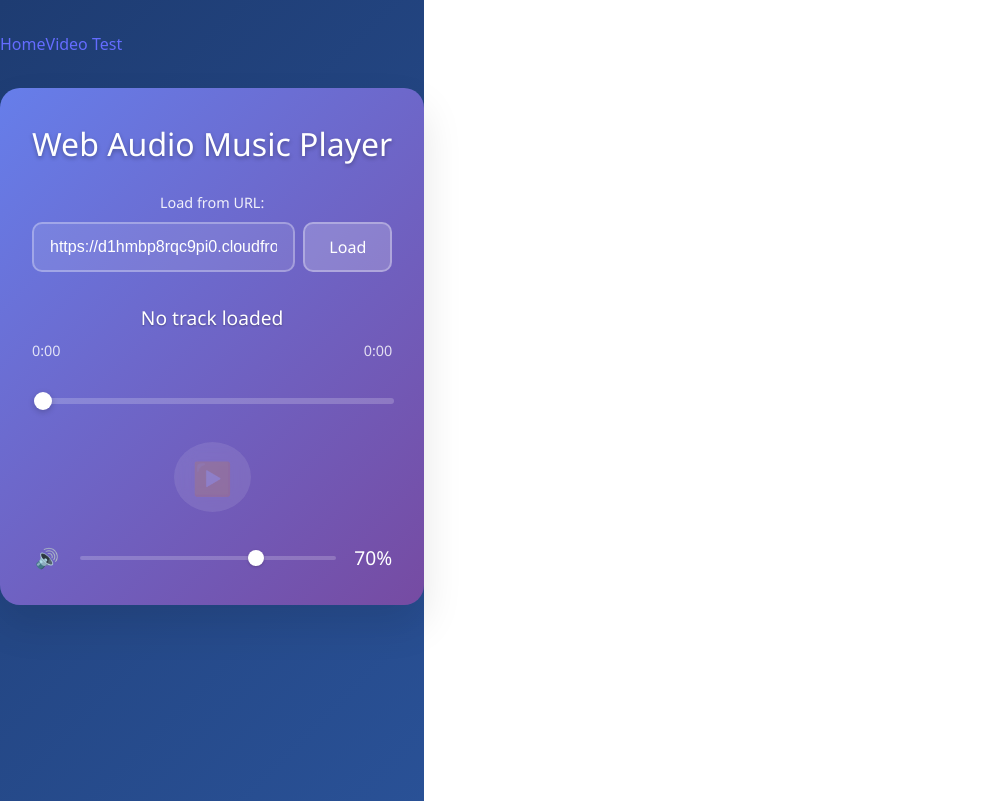
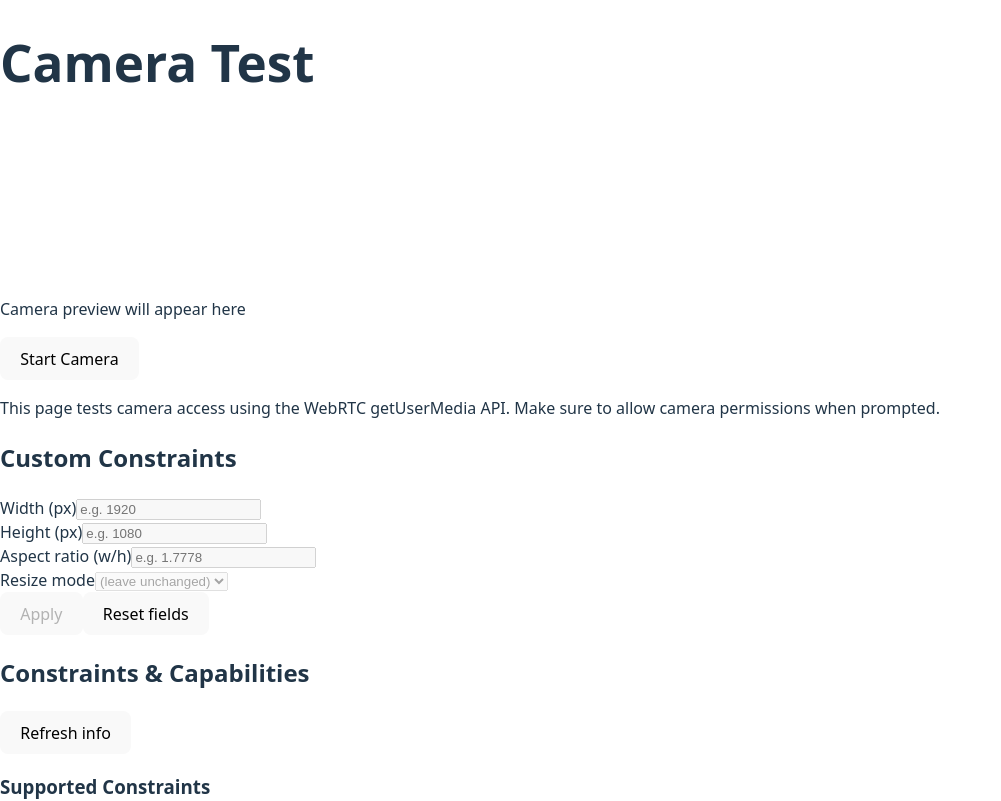
Before and after one commit to jmayalag/vitereact, a React (Vite) app: page / in a window 1280 px wide. Shown: the top 801 px of the page, without its empty margins (0-1001 px from the left). Built offline with nearby package versions, Linux system fonts and the light colour scheme.

Commit message:
WIP: Test

```diff
--- a/src/App.tsx
+++ b/src/App.tsx
@@ -1,7 +1,7 @@
-import { BrowserRouter as Router, Routes, Route, Link } from 'react-router-dom'
-import { MusicPlayer } from './components/MusicPlayer'
-import { VideoTest } from './components/VideoTest'
-import './App.css'
+import { BrowserRouter as Router, Routes, Route, Link } from "react-router-dom";
+import { MusicPlayer } from "./components/MusicPlayer";
+import { VideoTest } from "./components/VideoTest";
+import "./App.css";
 
 function Home() {
   return (
@@ -9,13 +9,13 @@ function Home() {
       <nav className="p-4 bg-gray-100 mb-8">
         <div className="max-w-4xl mx-auto flex gap-4 justify-center">
           <Link
-            to="/"
+            to="/music"
             className="text-blue-500 hover:text-blue-600 underline font-medium"
           >
             Home
           </Link>
           <Link
-            to="/video"
+            to="/"
             className="text-blue-500 hover:text-blue-600 underline font-medium"
           >
             Video Test
@@ -24,18 +24,18 @@ function Home() {
       </nav>
       <MusicPlayer />
     </div>
-  )
+  );
 }
 
 function App() {
   return (
     <Router>
       <Routes>
-        <Route path="/" element={<Home />} />
-        <Route path="/video" element={<VideoTest />} />
+        <Route path="/" element={<VideoTest />} />
+        <Route path="/music" element={<Home />} />
       </Routes>
     </Router>
-  )
+  );
 }
 
-export default App
+export default App;
--- a/src/components/VideoTest.tsx
+++ b/src/components/VideoTest.tsx
@@ -1,4 +1,6 @@
 import { useCallback, useEffect, useRef, useState } from 'react'
+
+type ResizeMode = 'none' | 'crop-and-scale'
 
 export function VideoTest() {
   const videoRef = useRef<HTMLVideoElement>(null)
@@ -11,6 +13,7 @@ export function VideoTest() {
   const [trackCapabilities, setTrackCapabilities] = useState<MediaTrackCapabilities | null>(null)
   const [trackConstraints, setTrackConstraints] = useState<MediaTrackConstraints | null>(null)
   const [trackSettings, setTrackSettings] = useState<MediaTrackSettings | null>(null)
+  const [constraintForm, setConstraintForm] = useState<{ width: string; height: string; aspectRatio: string; resizeMode: string }>({ width: '', height: '', aspectRatio: '', resizeMode: '' })
 
   const startCamera = async (cameraId?: string) => {
     try {
@@ -135,6 +138,43 @@ export function VideoTest() {
     }
   }
 
+  const applyCustomConstraints = useCallback(async () => {
+    try {
+      const videoTrack = stream?.getVideoTracks()[0]
+      if (!videoTrack) return
+
+      const constraints: MediaTrackConstraints & { resizeMode?: ResizeMode } = {}
+      if (constraintForm.width.trim() !== '') {
+        const value = Number(constraintForm.width)
+        if (!Number.isNaN(value) && value > 0) constraints.width = { ideal: value }
+      }
+      if (constraintForm.height.trim() !== '') {
+        const value = Number(constraintForm.height)
+        if (!Number.isNaN(value) && value > 0) constraints.height = { ideal: value }
+      }
+      if (constraintForm.aspectRatio.trim() !== '') {
+        const value = Number(constraintForm.aspectRatio)
+        if (!Number.isNaN(value) && value > 0) constraints.aspectRatio = { ideal: value }
+      }
+      if (constraintForm.resizeMode.trim() !== '') {
+        constraints.resizeMode = constraintForm.resizeMode as ResizeMode
+      }
+
+      if (Object.keys(constraints).length === 0) return
+
+      await videoTrack.applyConstraints(constraints)
+      refreshTrackInfo()
+    } catch (err) {
+      const message = err instanceof Error ? err.message : 'Failed to apply constraints'
+      setError(message)
+      console.error('applyConstraints error:', err)
+    }
+  }, [constraintForm, stream, refreshTrackInfo])
+
+  const resetConstraintForm = () => {
+    setConstraintForm({ width: '', height: '', aspectRatio: '', resizeMode: '' })
+  }
+
   useEffect(() => {
     return () => {
       if (stream) {
@@ -242,6 +282,84 @@ export function VideoTest() {
             </div>
 
             <div className="w-full mt-6">
+              <h2 className="text-lg font-semibold text-gray-800 mb-3">Custom Constraints</h2>
+              <div className="grid grid-cols-1 md:grid-cols-2 gap-4">
+                <div>
+                  <label className="block text-sm font-medium text-gray-700 mb-1">Width (px)</label>
+                  <input
+                    type="number"
+                    inputMode="numeric"
+                    placeholder={trackCapabilities?.width ? `${trackCapabilities.width.min} - ${trackCapabilities.width.max}` : 'e.g. 1920'}
+                    value={constraintForm.width}
+                    onChange={(e) => setConstraintForm(f => ({ ...f, width: e.target.value }))}
+                    disabled={!isStreaming}
+                    className="w-full px-3 py-2 border border-gray-300 rounded-lg focus:outline-none focus:ring-2 focus:ring-blue-500 focus:border-blue-500 disabled:opacity-50"
+                  />
+                </div>
+                <div>
+                  <label className="block text-sm font-medium text-gray-700 mb-1">Height (px)</label>
+                  <input
+                    type="number"
+                    inputMode="numeric"
+                    placeholder={trackCapabilities?.height ? `${trackCapabilities.height.min} - ${trackCapabilities.height.max}` : 'e.g. 1080'}
+                    value={constraintForm.height}
+                    onChange={(e) => setConstraintForm(f => ({ ...f, height: e.target.value }))}
+                    disabled={!isStreaming}
+                    className="w-full px-3 py-2 border border-gray-300 rounded-lg focus:outline-none focus:ring-2 focus:ring-blue-500 focus:border-blue-500 disabled:opacity-50"
+                  />
+                </div>
+                <div>
+                  <label className="block text-sm font-medium text-gray-700 mb-1">Aspect ratio (w/h)</label>
+                  <input
+                    type="number"
+                    step="any"
+                    inputMode="decimal"
+                    placeholder={trackCapabilities?.aspectRatio ? `${trackCapabilities.aspectRatio.min} - ${trackCapabilities.aspectRatio.max}` : 'e.g. 1.7778'}
+                    value={constraintForm.aspectRatio}
+                    onChange={(e) => setConstraintForm(f => ({ ...f, aspectRatio: e.target.value }))}
+                    disabled={!isStreaming}
+                    className="w-full px-3 py-2 border border-gray-300 rounded-lg focus:outline-none focus:ring-2 focus:ring-blue-500 focus:border-blue-500 disabled:opacity-50"
+                  />
+                </div>
+                <div>
+                  <label className="block text-sm font-medium text-gray-700 mb-1">Resize mode</label>
+                  <select
+                    value={constraintForm.resizeMode}
+                    onChange={(e) => setConstraintForm(f => ({ ...f, resizeMode: e.target.value }))}
+                    disabled={!isStreaming}
+                    className="w-full px-3 py-2 border border-gray-300 rounded-lg focus:outline-none focus:ring-2 focus:ring-blue-500 focus:border-blue-500 disabled:opacity-50"
+                  >
+                    <option value="">(leave unchanged)</option>
+                    {(trackCapabilities as unknown as { resizeMode?: ResizeMode[] } | null)?.resizeMode?.map(mode => (
+                      <option key={mode} value={mode}>{mode}</option>
+                    ))}
+                    {!((trackCapabilities as unknown as { resizeMode?: ResizeMode[] } | null)?.resizeMode) && (
+                      <>
+                        <option value="none">none</option>
+                        <option value="crop-and-scale">crop-and-scale</option>
+                      </>
+                    )}
+                  </select>
+                </div>
+              </div>
+              <div className="mt-4 flex gap-3">
+                <button
+                  onClick={applyCustomConstraints}
+                  disabled={!isStreaming}
+                  className="bg-purple-600 hover:bg-purple-700 disabled:opacity-50 text-white text-sm font-medium py-2 px-4 rounded-md transition-colors"
+                >
+                  Apply
+                </button>
+                <button
+                  onClick={resetConstraintForm}
+                  className="bg-gray-200 hover:bg-gray-300 text-gray-800 text-sm font-medium py-2 px-4 rounded-md transition-colors"
+                >
+                  Reset fields
+                </button>
+              </div>
+            </div>
+
+            <div className="w-full mt-6">
               <div className="flex items-center justify-between mb-3">
                 <h2 className="text-lg font-semibold text-gray-800">Constraints & Capabilities</h2>
                 <button
--- a/vite.config.ts
+++ b/vite.config.ts
@@ -4,4 +4,7 @@ import react from '@vitejs/plugin-react-swc'
 // https://vite.dev/config/
 export default defineConfig({
   plugins: [react()],
+  server:{
+    allowedHosts: ['localhost', '127.0.0.1', '0.0.0.0', '.ngrok-free.app'],
+  }
 })
```
